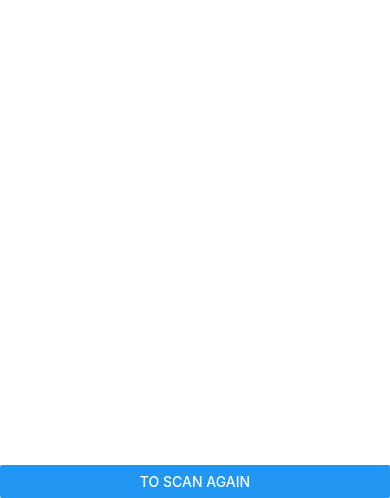
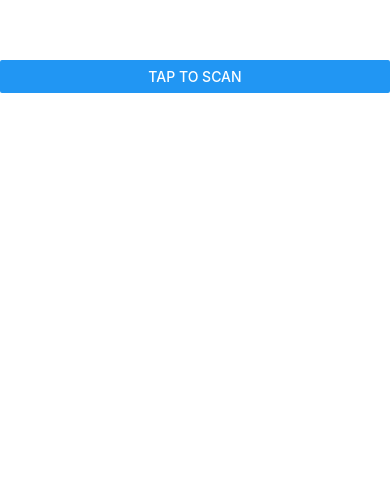
Before and after one commit to awalwis/pfe-citizen, a React Native app: screen / in a window 390 px wide. Shown: the part 346-844 px from the top of the page. Built offline with nearby package versions, Linux system fonts and the light colour scheme.

Commit message:
lastCommit 8/12

```diff
--- a/App.js
+++ b/App.js
@@ -5,6 +5,9 @@ import Camera from './component/Camera'
 
 export default function App() {
   const [doitScanner, setDoitScanner] = useState(false);
+  const [name, setName] = useState("");
+  const [nameEnter,setNameEnter] = useState(false);
+  const [newName, setNewName] = useState("");
 
 
   return (
@@ -12,10 +15,11 @@ export default function App() {
       style={{
         flex: 1,
         flexDirection: 'column',
-        justifyContent: 'flex-end',
+        justifyContent: 'center',
       }}>
         {doitScanner && <Camera></Camera>}
-        {!doitScanner && <Button title={'to Scan Again'} onPress={() => setDoitScanner(true)}/>}
+        {!doitScanner && <Button title={'tap to Scan'} onPress={() => setDoitScanner(true)}/>}
+        {doitScanner && <Button title={'tap to descan'} onPress={()=> setDoitScanner(false)}/>}
     </View>
   );
 }
```
